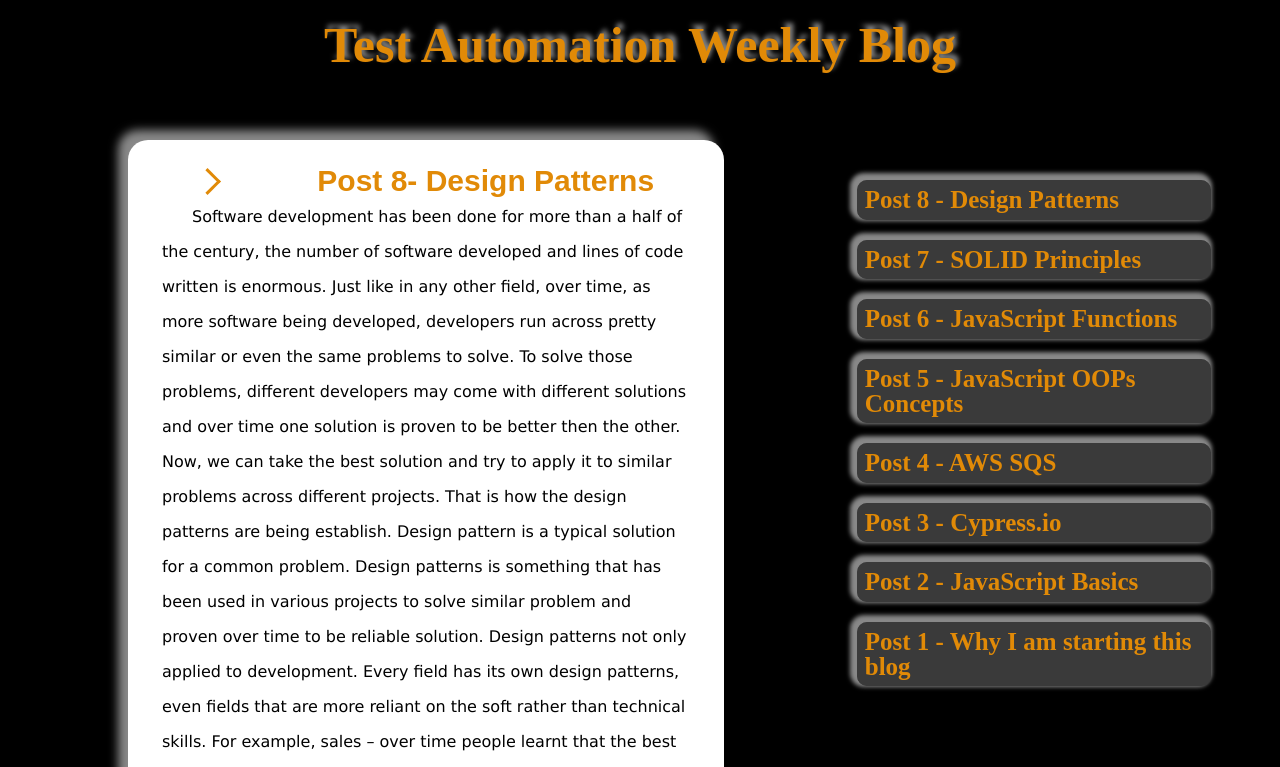
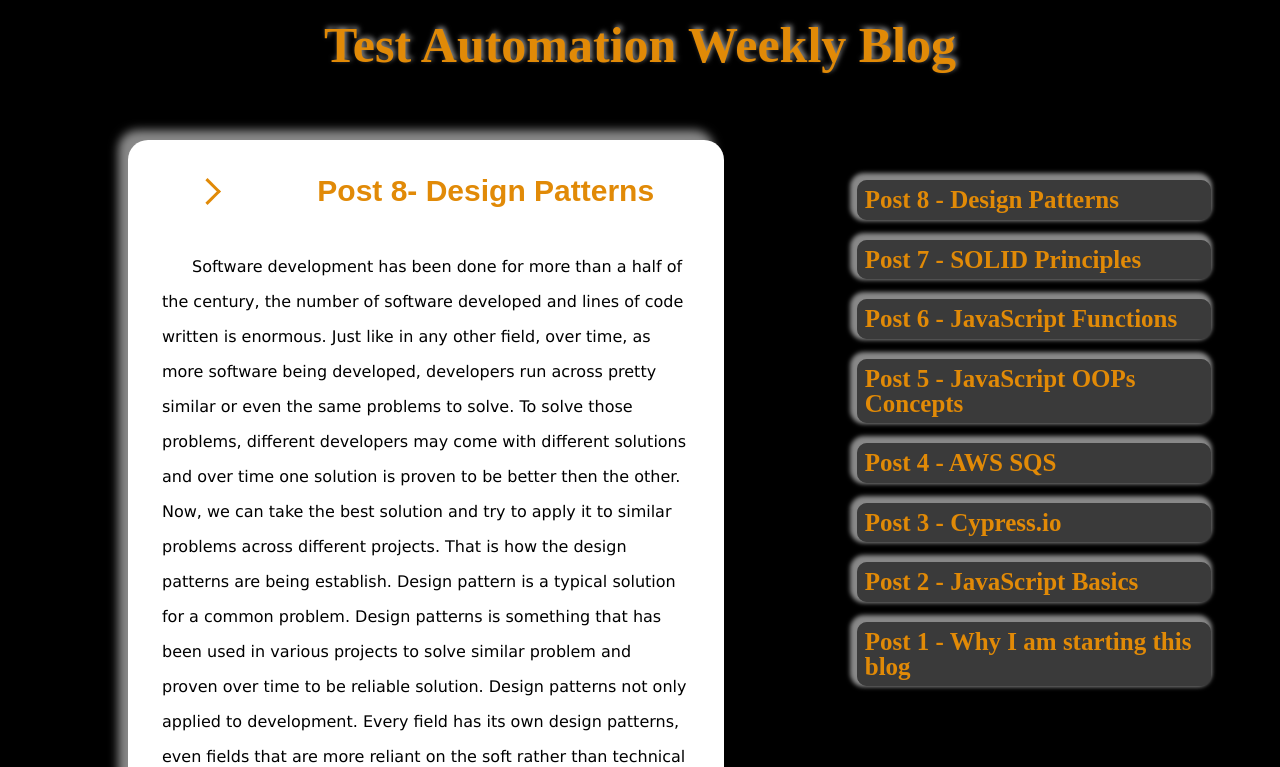
Before and after one commit to okyrylenko/TestAutomationWeeklyBlog, a plain HTML site: page index.html in a window 1280 px wide. Shown: the top 767 px of the page. Drawn offline with Linux system fonts and the light colour scheme.

Commit message:
updated margin

```diff
--- a/styles.css
+++ b/styles.css
@@ -69,7 +69,7 @@ header {
       -ms-flex-pack: center;
           justify-content: center;
   margin: 0 0 50px 0;
-  text-shadow: 3px -4px 5px #888888;
+  text-shadow: 2px -2px 5px #888888;
 }
 
 header > h1 {
@@ -135,7 +135,7 @@ article button {
   background-color: transparent;
   border: 0;
   color:#E18A07;
-  margin: 0 auto;
+  margin:10px auto 40px auto;
   font-weight: 700;
   font-size: 30px;
 }
```
